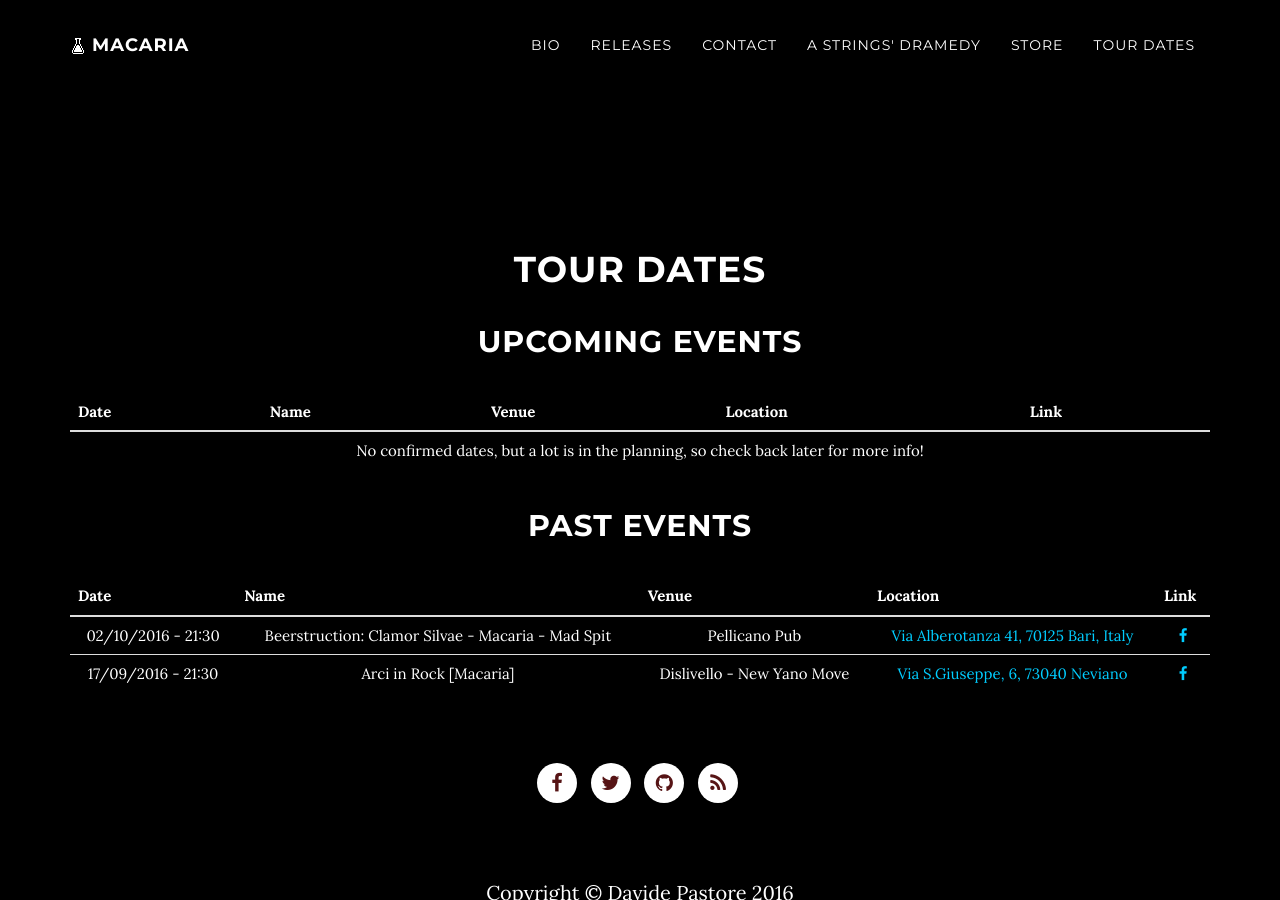
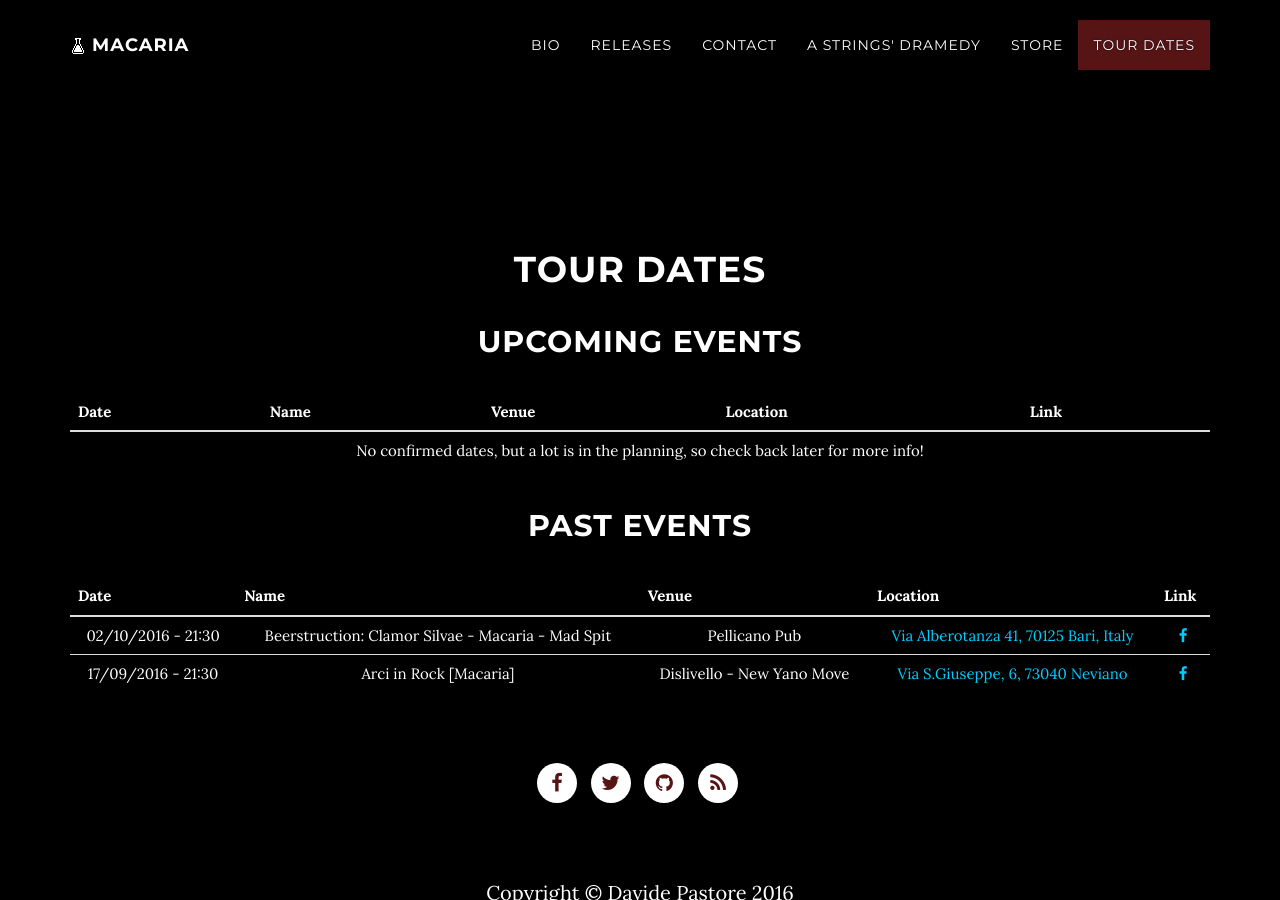
Before and after one commit to MacariaBand/macariaband.github.io, a Jekyll site: the page built from tour-dates/index.html, in a window 1280 px wide and 900 px high. Built offline with Jekyll 4.4.1, drawn with Linux system fonts in a browser that asks for light colours; nearby versions of some CDN libraries.

Commit message:
Closed #26

```diff
--- a/_includes/navigation.html
+++ b/_includes/navigation.html
@@ -35,7 +35,8 @@
         {% else %}
           <!-- Blog, Post, Tag and Error pages -->
           {% for p in site.pages_list %}
-            <li>
+            {% assign url = p.url | remove: '/' %}
+            <li {% if page.section-type == url %} class="active" {% endif %}>
             {% if p.name == "latest-post" %}
               {% if page.url == "/blog/index.html" | prepend: {{site.baseurl}} %}
                 <a class="page-scroll" href="#page"> {{p.title}} </a>
```
